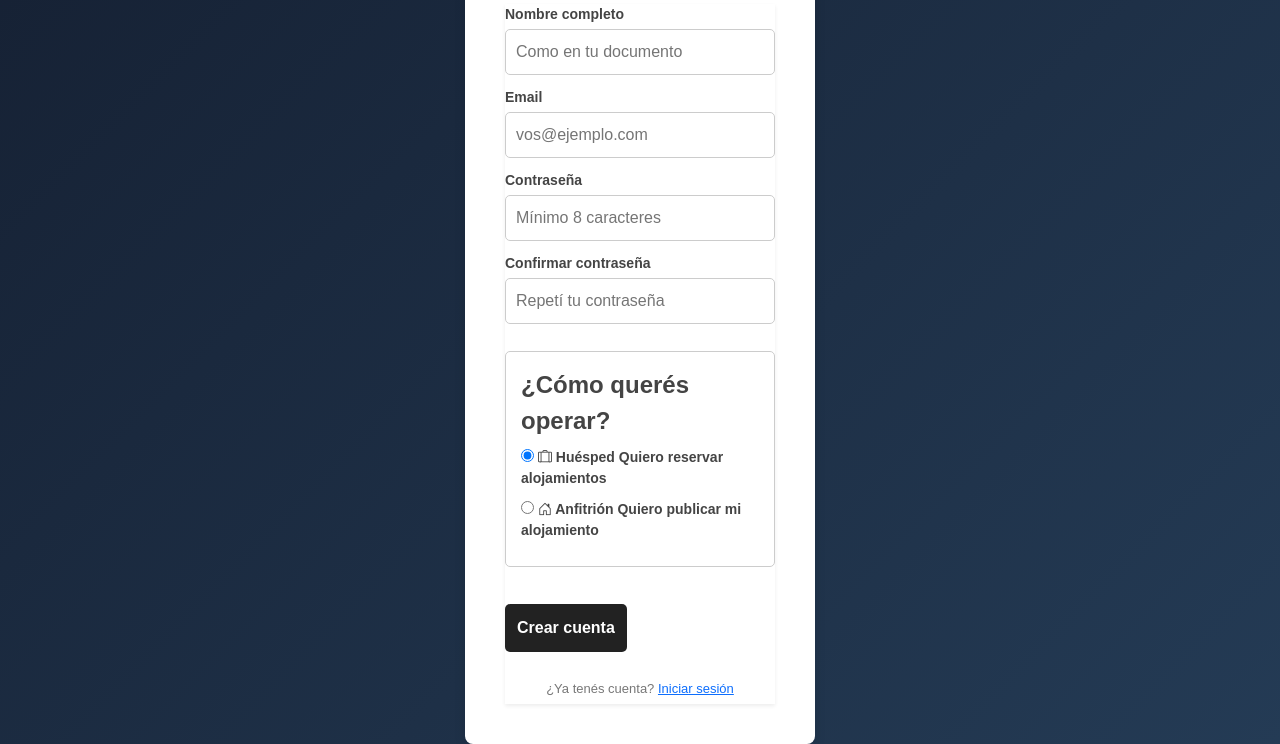
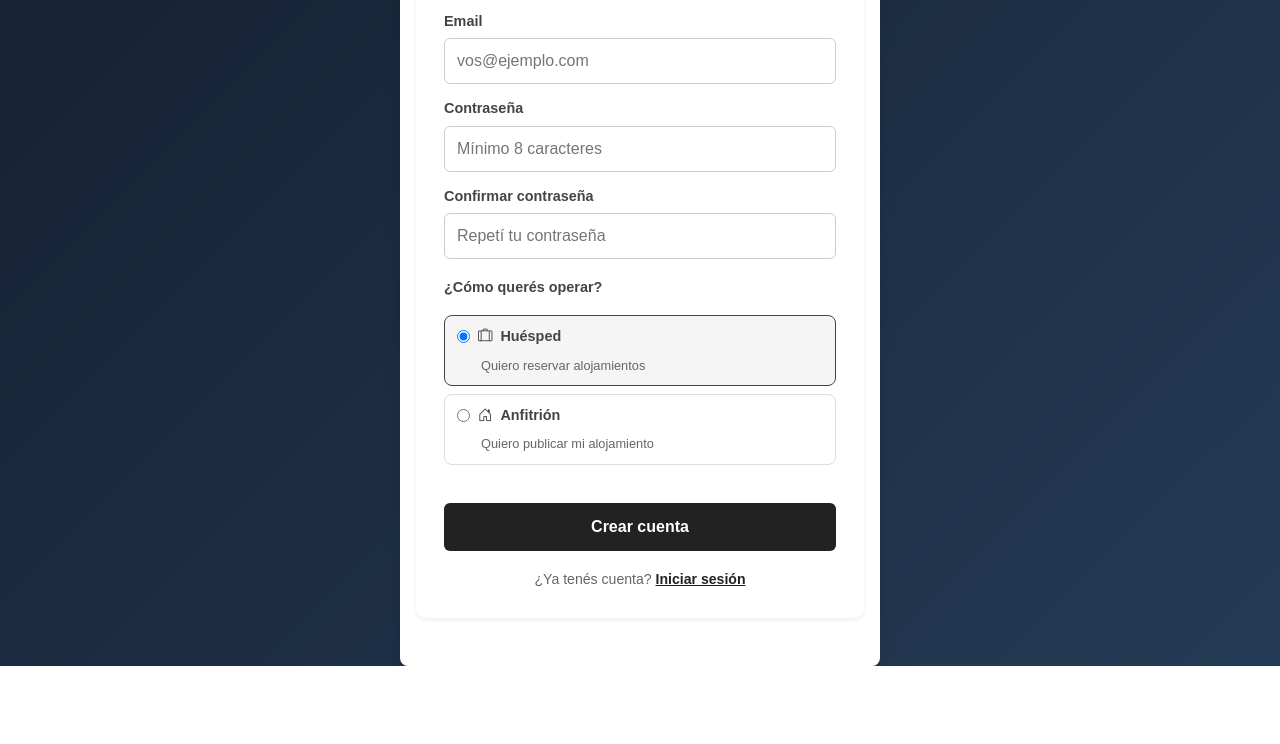
Before and after one commit to TheChaliX/PP1-2026-grupo1, a plain HTML site: page frontend/registro.html in a window 1280 px wide. Shown: the part 312-1056 px from the top of the page. After the commit the page ends 978 px from the top, so only its background shows below. Drawn offline with nearby package versions, Linux system fonts and the light colour scheme.

Commit message:
feat: agrego css para pantalla registro

```diff
--- a/frontend/styles.css
+++ b/frontend/styles.css
@@ -823,3 +823,125 @@ body.reservas-recibidas{
     margin-top:0;
     color:#1b2940;
 }
+
+/* ==========================
+   PANTALLA REGISTRO
+   ========================== */
+
+.registro-main {
+    max-width: 480px;
+    margin: 0 auto;
+    padding: 0 16px 48px;
+}
+
+.registro-contenido {
+    margin-top: 24px;
+}
+
+.registro-tarjeta {
+    background: #fff;
+    border-radius: 10px;
+    padding: 28px;
+}
+
+.registro-tarjeta form {
+    display: flex;
+    flex-direction: column;
+    gap: 14px;
+}
+
+.registro-tarjeta label {
+    font-weight: 600;
+    font-size: 0.9rem;
+}
+
+.registro-tarjeta input[type="text"],
+.registro-tarjeta input[type="email"],
+.registro-tarjeta input[type="password"] {
+    padding: 10px 12px;
+    border: 1px solid #ccc;
+    border-radius: 6px;
+    font-size: 1rem;
+}
+
+.registro-tarjeta input:invalid:not(:placeholder-shown) {
+    border-color: #b23a3a;
+}
+
+.mensaje-error {
+    color: #b23a3a;
+    font-size: 0.85rem;
+    margin: -8px 0 0;
+}
+
+/* Selector de rol */
+.rol-field {
+    border: none;
+    padding: 0;
+    margin: 4px 0 0;
+}
+
+.rol-field legend {
+    font-weight: 600;
+    font-size: 0.9rem;
+    padding: 0 0 8px;
+}
+
+.rol-opcion {
+    display: flex;
+    align-items: center;
+    flex-wrap: wrap;
+    gap: 8px;
+    padding: 10px 12px;
+    border: 1px solid #ddd;
+    border-radius: 8px;
+    margin-bottom: 8px;
+    cursor: pointer;
+    font-weight: 500;
+}
+
+.rol-opcion:has(input:checked) {
+    border-color: #444;
+    background: #f5f5f5;
+}
+
+.rol-desc {
+    width: 100%;
+    font-weight: 400;
+    font-size: 0.8rem;
+    color: #666;
+    margin-left: 24px;
+}
+
+/* Botones */
+.botones-registro {
+    margin-top: 6px;
+}
+
+.btn-crear-cuenta {
+    width: 100%;
+    padding: 12px;
+    border: none;
+    border-radius: 6px;
+    background: #222;
+    color: #fff;
+    font-weight: 600;
+    font-size: 1rem;
+    cursor: pointer;
+}
+
+.btn-crear-cuenta:hover {
+    background: #000;
+}
+
+.ya-tenes-cuenta {
+    text-align: center;
+    font-size: 0.88rem;
+    color: #666;
+    margin: 4px 0 0;
+}
+
+.ya-tenes-cuenta a {
+    color: #222;
+    font-weight: 600;
+}
```
